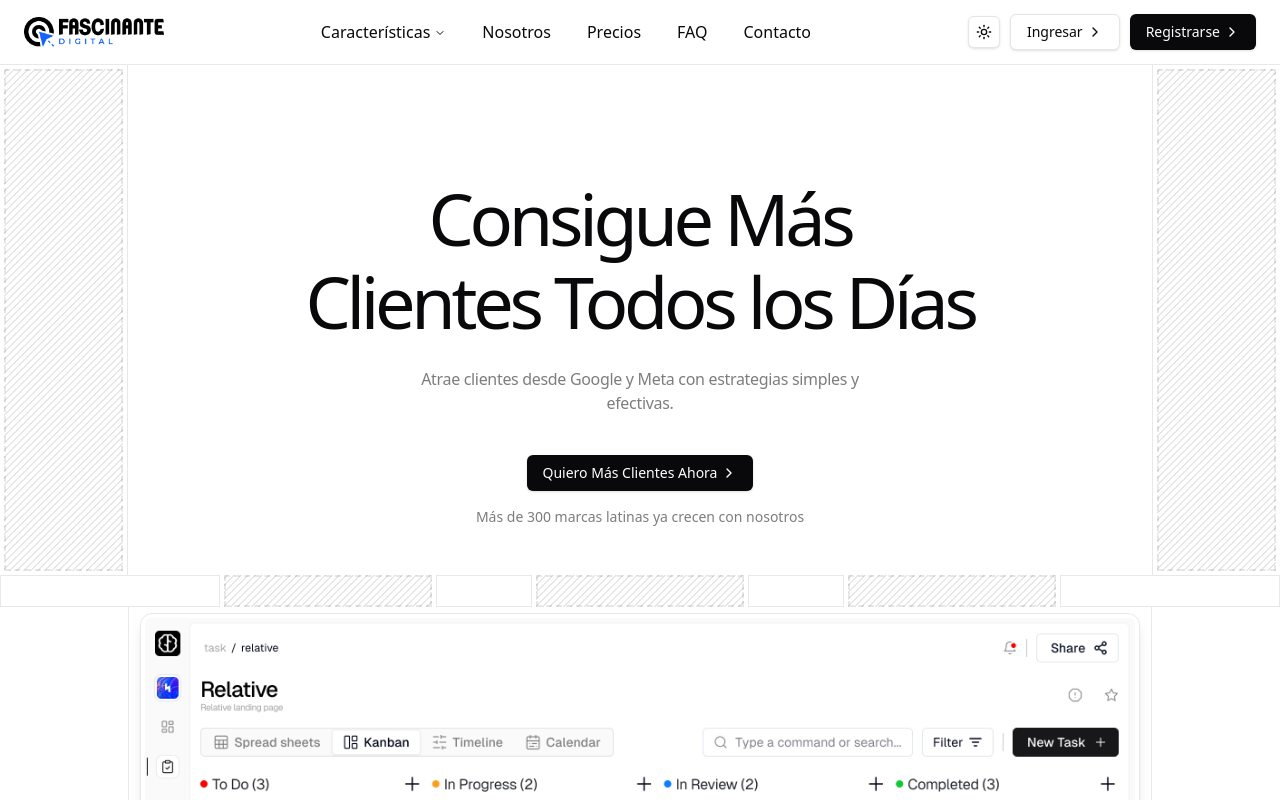
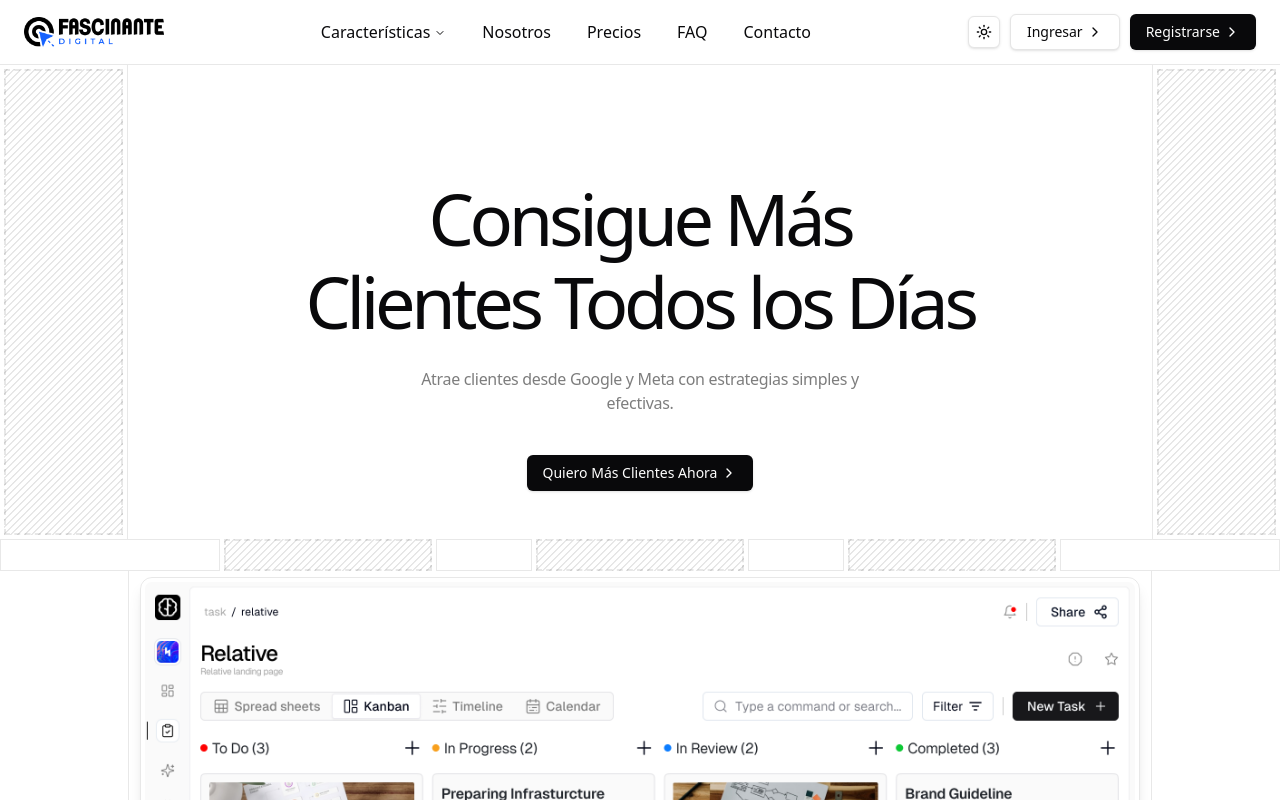
Before and after one commit to alexanderovie/fascinantedigital, a Next.js app: page / in a window 1280 px wide. Shown: the top 800 px of the page. Built offline with nearby package versions, Linux system fonts and the light colour scheme.

Commit message:
Eliminar prueba social duplicada del Hero (ya existe en seccion Partners)

```diff
--- a/src/components/sections/hero.tsx
+++ b/src/components/sections/hero.tsx
@@ -28,9 +28,6 @@ export default function Hero() {
               <ChevronRight className="size-4" />
             </Link>
           </Button>
-          <p className="text-muted-foreground mx-auto mt-4 text-sm">
-            Más de 300 marcas latinas ya crecen con nosotros
-          </p>
         </div>
         <BorderedSection className="border-r-0 border-l 2xl:flex-1">
           <DiagonalPattern />
```
